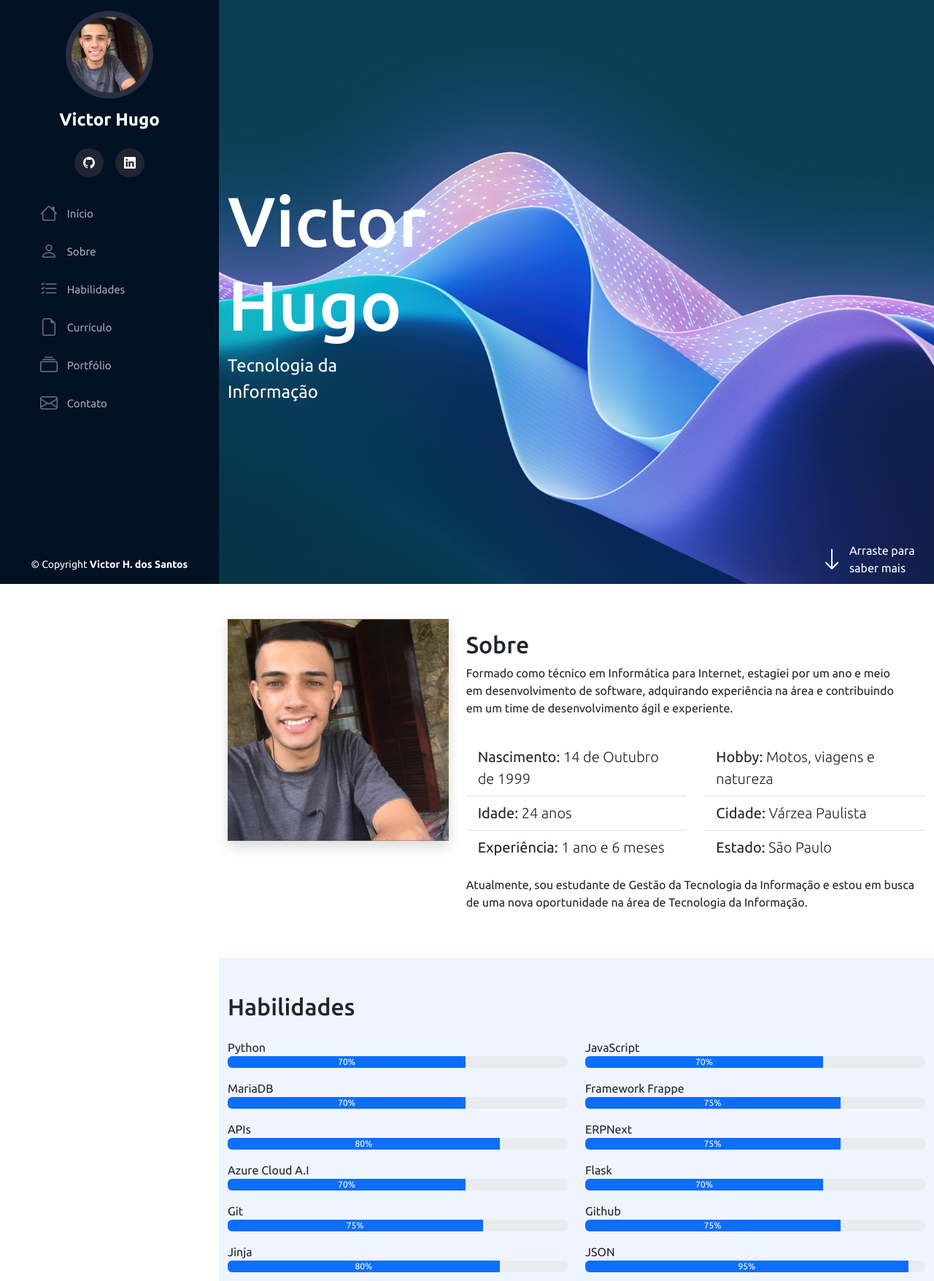
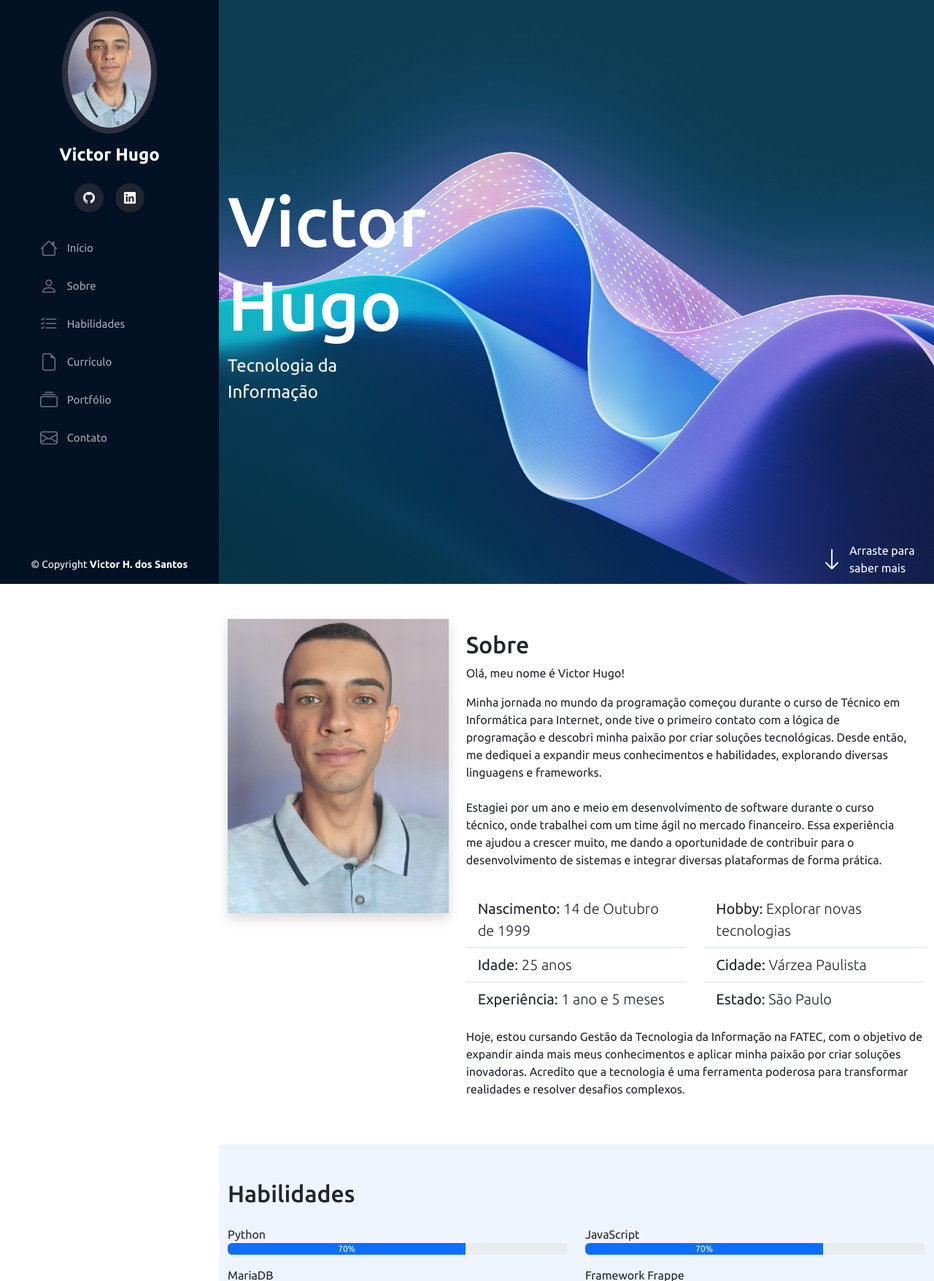
Before and after one commit to VictorHugo842/portfolio-flask, a Flask app: page / in a window 1280 px wide. Shown: the top 1755 px of the page at 73% size. Run offline with Flask 3, Linux system fonts and the light colour scheme; some libraries are stand-ins or nearby versions.

Commit message:
foto e sobre.

```diff
--- a/static/style.css
+++ b/static/style.css
@@ -24,7 +24,7 @@ body {
 #header .profile img {
     margin: 15px auto;
     display: block;
-    width: 120px;
+    width: 130px;
     border: 8px solid #2c2f3f;
     border-radius: 50%;
 }
--- a/templates/index.html
+++ b/templates/index.html
@@ -107,8 +107,13 @@
             <div class="row w-100">
                 <div class="col-md-12">
                     <h2 class="pt-3">Sobre</h2>
-                    <p style="font-size: 16px;">Formado como técnico em Informática para Internet, estagiei por um ano e meio em desenvolvimento de software, adquirando experiência na área
-                        e contribuindo em um time de desenvolvimento ágil e experiente.
+                    <p style="font-size: 16px;">Olá, meu nome é Victor Hugo!</p>
+                    <p style="font-size: 16px;">Minha jornada no mundo da programação começou durante
+                        o curso de Técnico em Informática para Internet, onde tive o primeiro contato com a lógica de programação
+                        e descobri minha paixão por criar soluções tecnológicas. Desde então, me dediquei a expandir meus conhecimentos e habilidades, explorando diversas linguagens e frameworks.
+                        <br><br>
+                        Estagiei por um ano e meio em desenvolvimento de software durante o curso técnico, onde trabalhei com um time ágil no mercado financeiro.
+                        Essa experiência me ajudou a crescer muito, me dando a oportunidade de contribuir para o desenvolvimento de sistemas e integrar diversas plataformas de forma prática.
                     </p>
                 </div>
             </div>
@@ -121,12 +126,12 @@
                                 </li>
                                 <li class="list-group-item">
                                     Idade:
-                                    <span class="fw-lighter">24 anos</span>
+                                    <span class="fw-lighter">25 anos</span>
                                 </li>
 
                                 <li class="list-group-item">
                                     Experiência:
-                                    <span class="fw-lighter">1 ano e 6 meses</span>
+                                    <span class="fw-lighter">1 ano e 5 meses</span>
                                 </li>
                             </ul>
                         </div>
@@ -134,7 +139,7 @@
                             <ul class="list-group list-group-flush fs-5">
                                 <li class="list-group-item">
                                     Hobby:
-                                    <span class="fw-lighter">Motos, viagens e natureza</span>
+                                    <span class="fw-lighter">Explorar novas tecnologias</span>
                                 </li>
                                 <li class="list-group-item">
                                     Cidade:
@@ -149,8 +154,8 @@
                     </div>
                     <div class="col-md-12">
                         <p style="font-size: 16px;">
-                            Atualmente, sou estudante de Gestão da Tecnologia da Informação e estou em busca de uma nova oportunidade na área de Tecnologia da Informação.
-                        </p>
+                            Hoje, estou cursando Gestão da Tecnologia da Informação na FATEC, com o objetivo de expandir ainda mais meus conhecimentos e aplicar minha paixão por criar soluções inovadoras.
+                            Acredito que a tecnologia é uma ferramenta poderosa para transformar realidades e resolver desafios complexos.</p>
                     </div>
 
                 </div>
```
Also changed, not shown: static/img/aa.jpg (added), static/img/admin.jpg, static/img/admin2.jpg (added), static/img/admin3.jpg (added).
